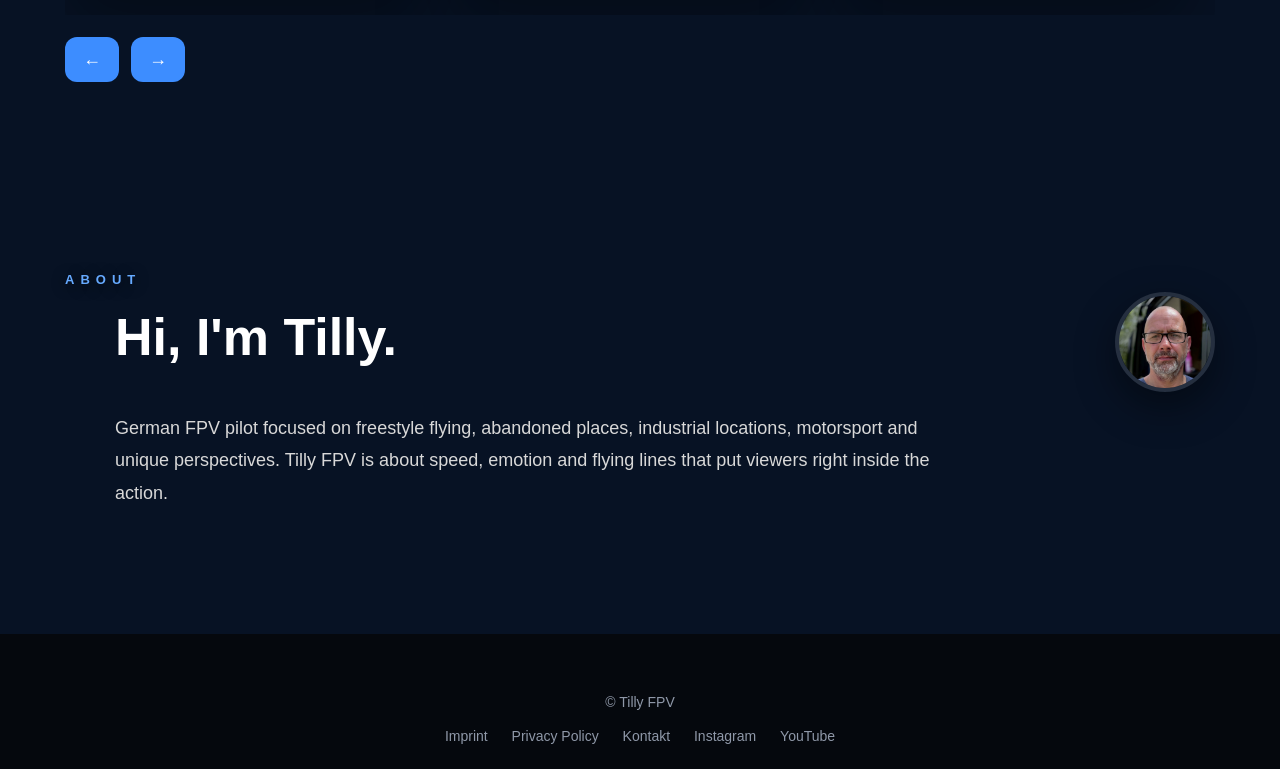
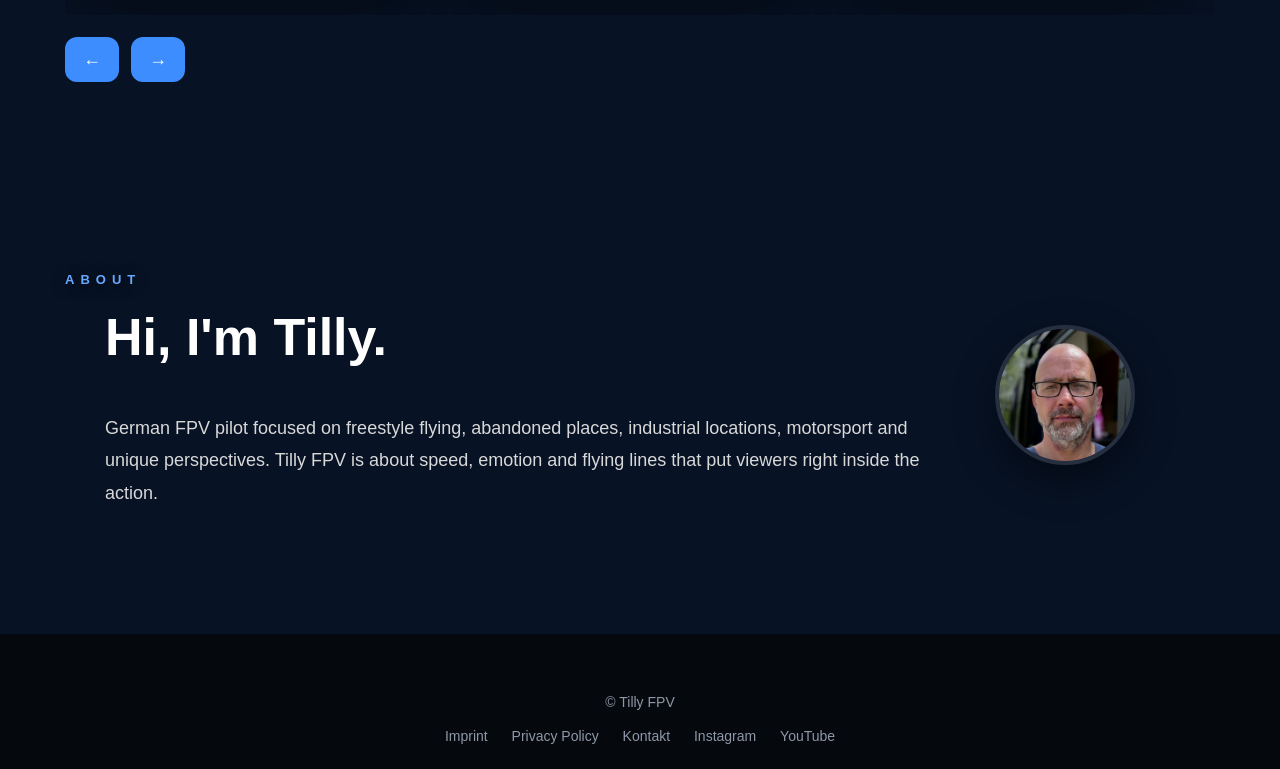
Before and after one commit to tillyfpv/website, a plain HTML site: page index.html in a window 1280 px wide. Shown: the part 4546-5315 px from the top of the page. Drawn offline with Linux system fonts and the light colour scheme.

Commit message:
Add files via upload

```diff
--- a/index.html
+++ b/index.html
@@ -462,8 +462,8 @@ textarea{
 .about-layout{
     display:flex;
     align-items:flex-start;
-    justify-content:space-between;
-    gap:50px;
+    justify-content:flex-start;
+    gap:40px;
 }
 
 .about-layout::after{
@@ -473,18 +473,17 @@ textarea{
 }
 
 .about-content{
-    flex:1;
+    flex:0 1 850px;
     order:1;
 }
 
 .about-image{
-    width:100px;
-    height:100px;
-    min-width:100px;
+    width:140px;
+    height:140px;
+    min-width:140px;
     border-radius:50%;
-	float:right;
     overflow:hidden;
-	margin:-15px 0 10px 10px;
+    margin:18px 0 0 0;
     border:4px solid rgba(255,255,255,.12);
     box-shadow:0 15px 40px rgba(0,0,0,.45);
     order:2;
```
